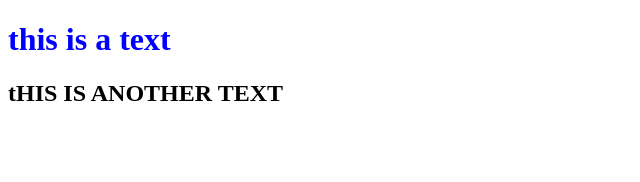
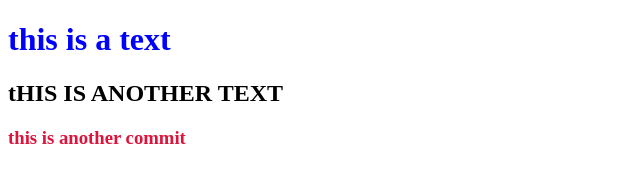
Before and after one commit to muhaiminhossain/2nd-ripo, a plain HTML site: page index.html in a window 1280 px wide. Shown: the whole page, without its empty margins (0-640 px from the left). Drawn offline with Linux system fonts and the light colour scheme.

Commit message:
text-colo

```diff
--- a/COLOR.css
+++ b/COLOR.css
@@ -1,3 +1,6 @@
 h1 {
     color: blue;
 }
+h3{
+    color: crimson;
+}
--- a/index.html
+++ b/index.html
@@ -10,5 +10,6 @@
 <body>
     <h1> this is a text </h1>
     <h2>tHIS IS ANOTHER TEXT</h2>
+    <h3>this is another commit</h3>
 </body>
 </html>
```
